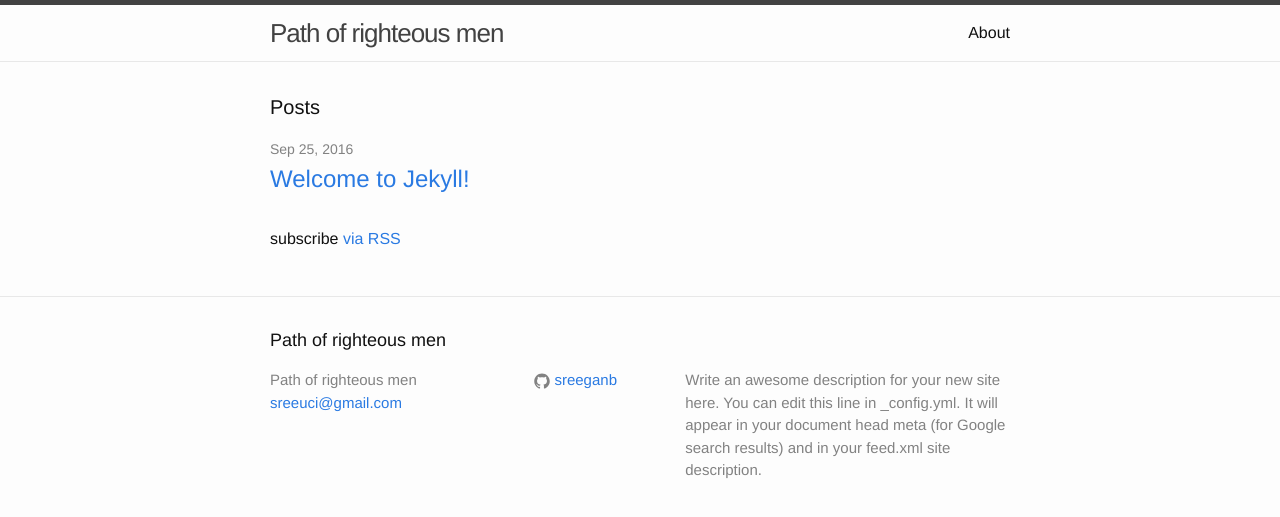
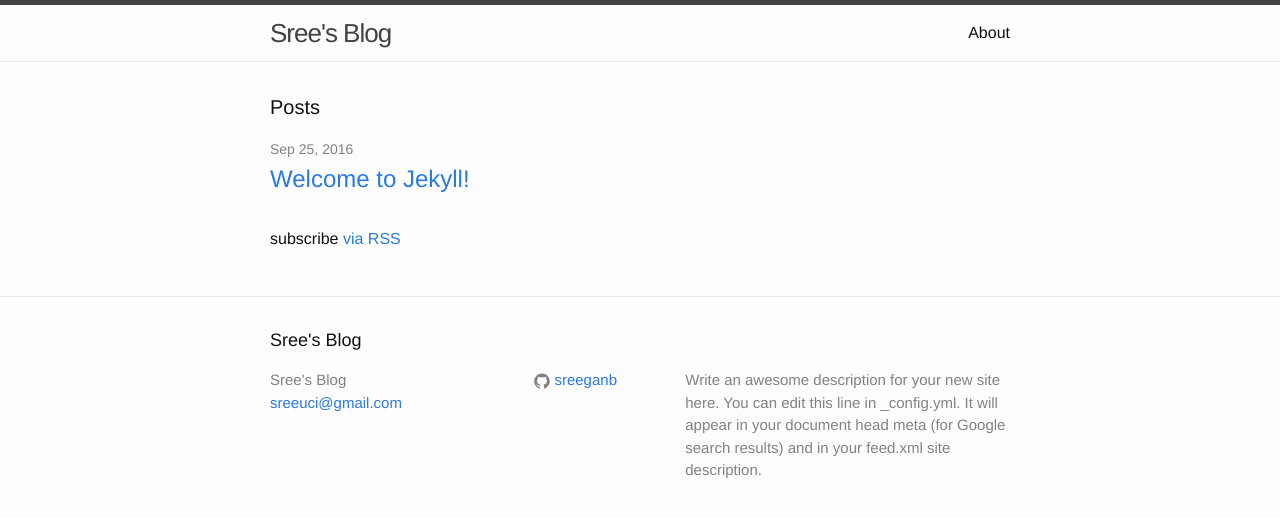
Before and after one commit to sreeganb/sreeganb.github.io, a Jekyll site: the page built from index.html, in a window 1280 px wide. Shown: the top 517 px of the page. Built offline with Jekyll 4.4.1, drawn with Linux system fonts in a browser that asks for light colours.

Commit message:
one change

```diff
--- a/_config.yml
+++ b/_config.yml
@@ -6,7 +6,7 @@
 # 'jekyll serve'. If you change this file, please restart the server process.
 
 # Site settings
-title: Path of righteous men
+title: Sree's Blog
 email: sreeuci@gmail.com
 description: > # this means to ignore newlines until "baseurl:"
   Write an awesome description for your new site here. You can edit this
```
